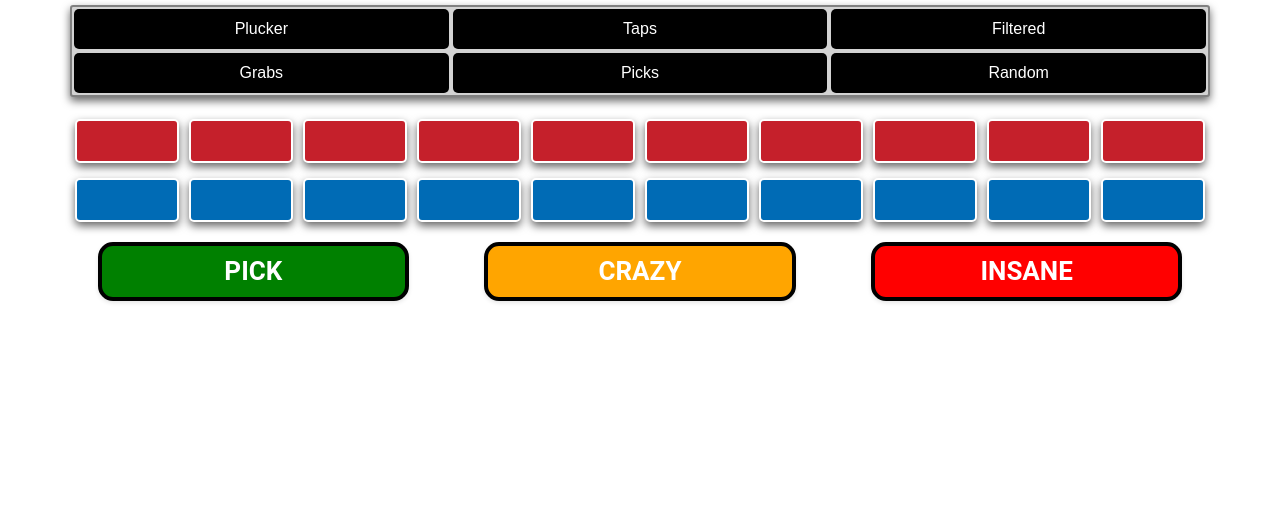
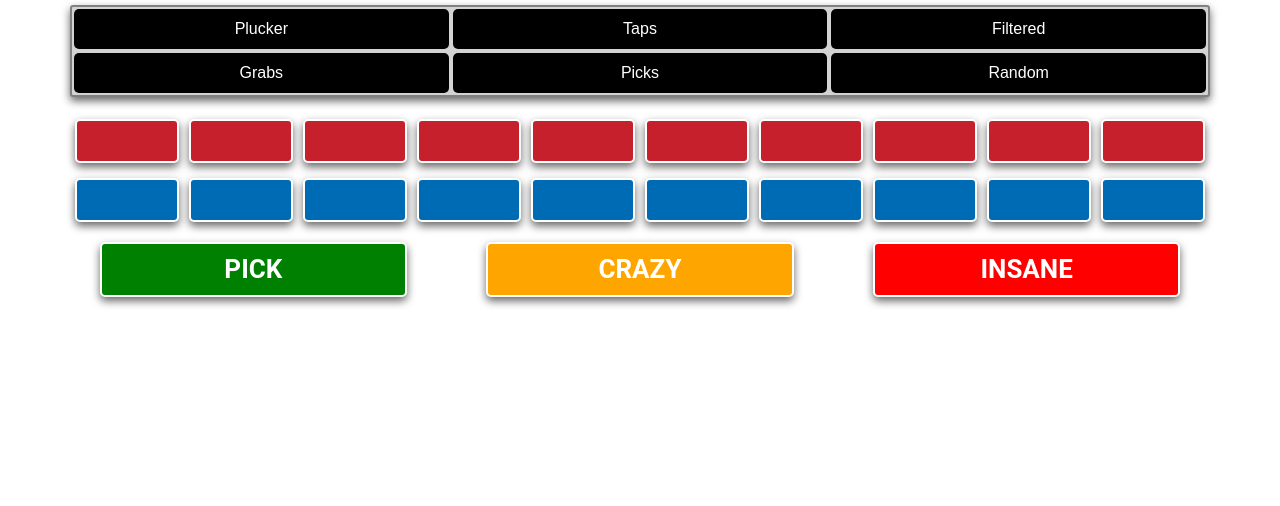
Before and after one commit to comfybear71/kenoBuddy, a Flask app: page / in a window 1280 px wide. Shown: the part 1227-1733 px from the top of the page. Run offline with Flask 3, Linux system fonts and the light colour scheme; data that the repository does not hold is empty; some libraries are stand-ins or nearby versions.

Commit message:
fixed some styles

```diff
--- a/static/css/main.css
+++ b/static/css/main.css
@@ -442,9 +442,9 @@ body {
         font-weight: bold;
         justify-content: center;
         padding: 5px;
-        border-radius: 15px;
-        box-shadow: 0 2px 4px rgba(0, 0, 0, 0.1);
-        border: 4px solid black;
+        border-radius: 5px;
+        border: 2px solid white;
+        box-shadow: 0px 4px 8px rgba(0, 0, 0, 0.6);
         margin-bottom: 10px;
         width: 80%; /* Adjust this percentage as needed */
         margin: 0 auto;
--- a/static/css/portrait.css
+++ b/static/css/portrait.css
@@ -233,9 +233,9 @@
         font-weight: bold;
         justify-content: center;
         padding: 5px;
-        border-radius: 15px;
-        box-shadow: 0 2px 4px rgba(0, 0, 0, 0.1);
-        border: 4px solid black;
+        border-radius: 5px;
+        border: 2px solid white;
+        box-shadow: 0px 4px 8px rgba(0, 0, 0, 0.6);
         margin-bottom: 10px;
         width: 80%; /* Adjust this percentage as needed */
         margin: 0 auto;
```
